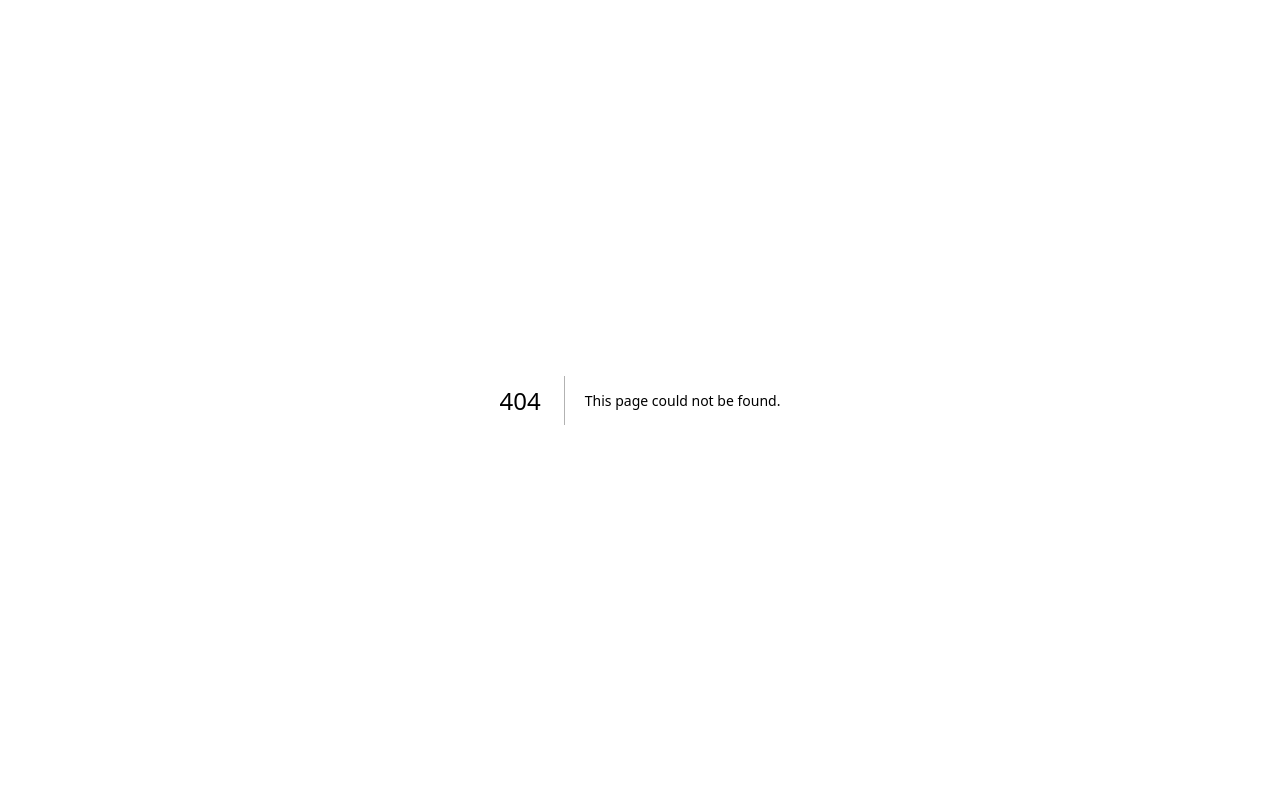
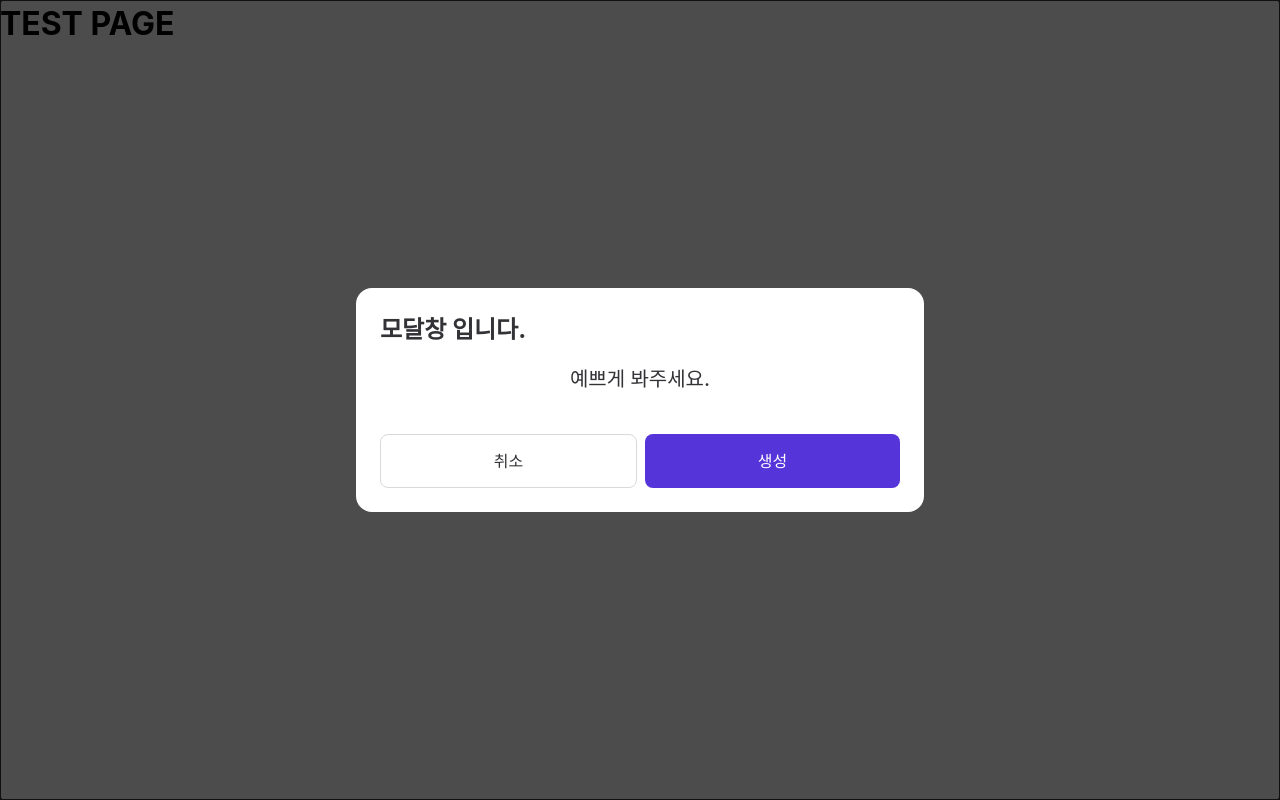
Before and after one commit to codeit-part3-4team/codeit-taskify, a Next.js app: page /modal-test in a window 1280 px wide. Before the commit this address had no page. Built offline with nearby package versions, Linux system fonts and the light colour scheme.

Commit message:
fix: 자잘한 에러 수정 및 테스트 했던것들 (test)폴더로 이동

```diff
--- a/src/app/(test)/dashboard/[dashboardId]/columns/[columnId]/cards/page.tsx
+++ b/src/app/(test)/dashboard/[dashboardId]/columns/[columnId]/cards/page.tsx
@@ -0,0 +1,3 @@
+export default function Page() {
+  return <div>...</div>;
+}
--- a/src/app/(test)/dashboard/page.tsx
+++ b/src/app/(test)/dashboard/page.tsx
@@ -9,7 +9,7 @@ export default async function DashboardPage() {
   return (
     <main>
       <h1>Dashboard List</h1>
-      <Link href={`/dashboard/create`}>대시보드 크리에이트 열기</Link>
+      <Link href={`/dashboard/create`}>대시보드 생성 모달 열기</Link>
       <ul>
         {dashboards.map((dashboard) => (
           <li key={dashboard.id}>
--- /dev/null
+++ b/src/app/(test)/modal-test/page.tsx
@@ -0,0 +1,25 @@
+'use client';
+
+import Modal from '@/components/Modals/Modal';
+import DefualtModal from '@/components/Modals/DefualtModal';
+import ModalButton from '@/components/Buttons/ModalButton/ModalButton';
+
+export default function ModalTest() {
+  return (
+    <>
+      <h1>TEST PAGE</h1>
+      <Modal>
+        <DefualtModal
+          title="모달창 입니다."
+          message="예쁘게 봐주세요."
+          actionsButton={
+            <>
+              <ModalButton variant="secondary">취소</ModalButton>
+              <ModalButton>생성</ModalButton>
+            </>
+          }
+        />
+      </Modal>
+    </>
+  );
+}
--- a/src/app/@modal/(.)cards/[cardId]/edit/page.tsx
+++ /dev/null
@@ -1,3 +0,0 @@
-export default async function Page() {
-  return <div>수정페이지</div>;
-}
--- a/src/app/@modal/(.)cards/[cardId]/page.tsx
+++ b/src/app/@modal/(.)cards/[cardId]/page.tsx
@@ -9,7 +9,7 @@ export default async function CardDetailPage({ params }: { params: { cardId: str
   return (
     <div>
       <Modal>
-        {cardId}
+        카드 상세 모달창 테스트
         <DefaultModal />
       </Modal>
     </div>
--- a/src/app/@modal/(.)cards/new/page.tsx
+++ /dev/null
@@ -1,3 +0,0 @@
-export default async function Page() {
-  return <div>생성페이지</div>;
-}
--- a/src/app/@modal/(.)dashboard/default.tsx
+++ /dev/null
@@ -1,3 +0,0 @@
-export default async function page() {
-  return <div></div>;
-}
```
Also changed, not shown: src/app/(test)/dashboard/[dashboardId]/page.tsx (+7 -2 lines), src/app/@modal/(.)dashboard/page.tsx (deleted, +0 -14 lines), src/app/ModalTest/page.tsx (deleted, +0 -24 lines), src/app/@modal/(.)cards/[cardId]/deldte/page.tsx (deleted), src/components/Modals/dsmains/Alim/AlimModal.tsx (renamed from src/components/Modals/dsmains/AlimModal.tsx/AlimModal.tsx), 1 other file (tests, documents, lock files or other folders).
